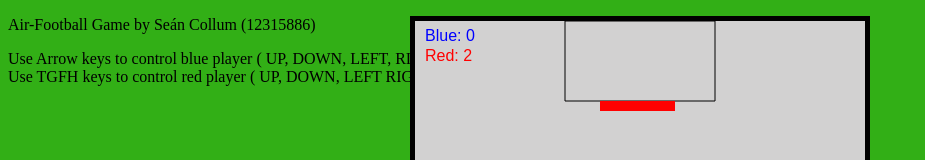
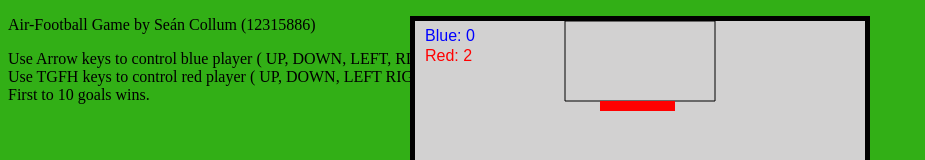
Before and after one commit to scseano/image-processing-game, a plain HTML site: page index.html in a window 1280 px wide. Shown: the top 160 px of the page, without its empty margins (0-925 px from the left). Drawn offline with Linux system fonts and the light colour scheme.

Commit message:
added instructions

```diff
--- a/index.html
+++ b/index.html
@@ -36,7 +36,8 @@
    </canvas>
    <p> Air-Football Game by Seán Collum (12315886)</p>
    <p>Use Arrow keys to control blue player ( UP, DOWN, LEFT, RIGHT)<br>
-	Use TGFH keys to control red player ( UP, DOWN, LEFT RIGHT)</p>
+	Use TGFH keys to control red player ( UP, DOWN, LEFT RIGHT)<br>
+	First to 10 goals wins.</p>
 </div>
 
 <script type='text/javascript' src='game.js'></script>
```
